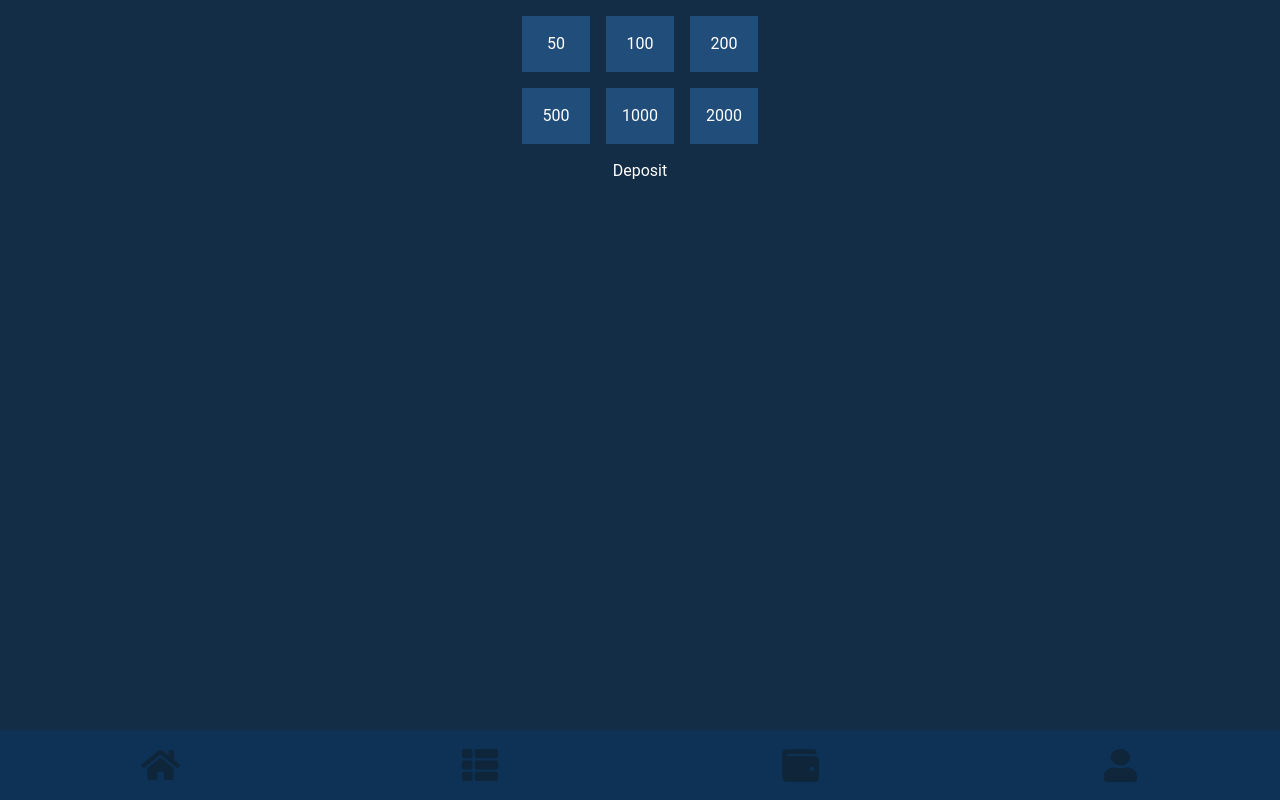
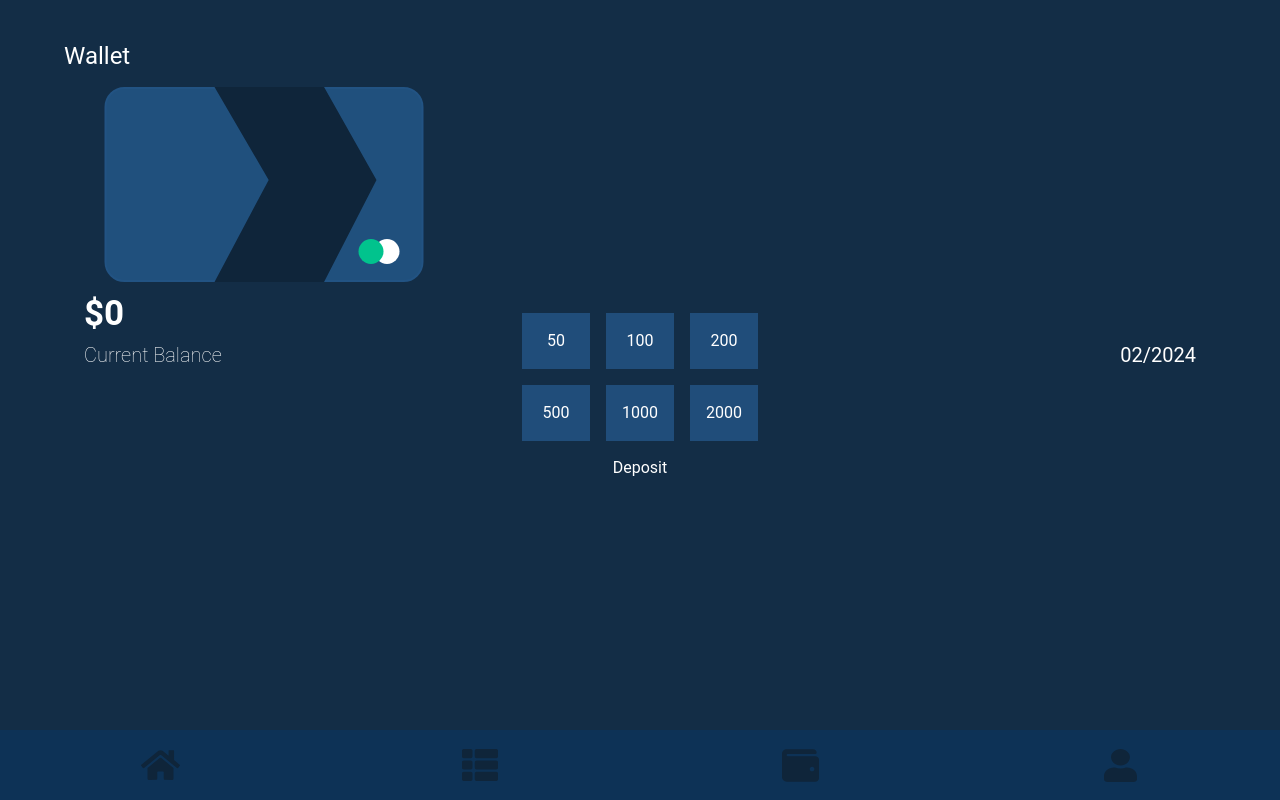
Before and after one commit to stanley-tarce/stock-app-react, a React (Create React App) app in the folder stock_app_react/: page /main/deposit in a window 1280 px wide. Built offline with nearby package versions, Linux system fonts and the light colour scheme; no server answers.

Commit message:
add walletCard

```diff
--- a/stock_app_react/src/Pages/Trader/MainTraderDashboardChildren/TraderDepositDisplay.js
+++ b/stock_app_react/src/Pages/Trader/MainTraderDashboardChildren/TraderDepositDisplay.js
@@ -19,7 +19,6 @@ function TraderDepositDisplay() {
 
   const denominations = [50, 100, 200, 500, 1000, 2000]
   const deposit = (amount) => {
-    // e.preventDefault()
     let data = { trader: { wallet: walletRef.current.value + amount } }
     apiCall('traders#cash_in', { trader_id: traderData.id, headers: headers, data: data }).then(response => {
       console.log(response)
@@ -43,6 +42,17 @@ function TraderDepositDisplay() {
 
   return (
     <div className='w-screen h-full bg-primary-blue-light flex flex-col items-center gap-[15px]'>
+        <p className='w-[90%] text-white h-auto text-2xl mt-10 border-white'>Wallet</p>
+        <div className='balance-walletCard w-[90%]'>
+          <WalletCard className="w-full flex z-0 max-w-[400px]" />
+          <div className='w-[90%] h-auto absolute z-[1] flex flex-col justify-start items-start bottom-[430px]'>
+            <p className='w-full h-auto text-[35px] px-5 text-white font-bold'>{`$${totalData.TRADERINFO.wallet ? totalData.TRADERINFO.wallet.toFixed(1) : 0}`}</p>
+            <div className='w-full h-auto text-[20px] flex justify-between items-center px-5 text-white'>
+              <p className='text-white font-thin'>Current Balance</p>
+              <p>{stringDate}</p>
+            </div>
+          </div>
+        </div>
       <ul className='text-white flex grid grid-cols-3 gap-4 mt-4'>
         {denominations.map(denomination => {
           const deposit = () => {
@@ -61,16 +71,3 @@ function TraderDepositDisplay() {
 }
 
 export default TraderDepositDisplay
-
-
-// <p className='w-[90%] text-white h-auto text-2xl mt-10 border-white'>Wallet</p>
-// <div className='balance-walletCard w-[90%]'>
-//   <WalletCard className="w-full flex z-0 max-w-[400px]" />
-//   <div className='w-[90%] h-auto absolute z-[1] flex flex-col justify-start items-start bottom-[430px]'>
-//     <p className='w-full h-auto text-[35px] px-5 text-white font-bold'>{`$${totalData.TRADERINFO.wallet ? totalData.TRADERINFO.wallet.toFixed(1) : 0}`}</p>
-//     <div className='w-full h-auto text-[20px] flex justify-between items-center px-5 text-white'>
-//       <p className='text-white font-thin'>Current Balance</p>
-//       <p>{stringDate}</p>
-//     </div>
-//   </div>
-// </div>
```
